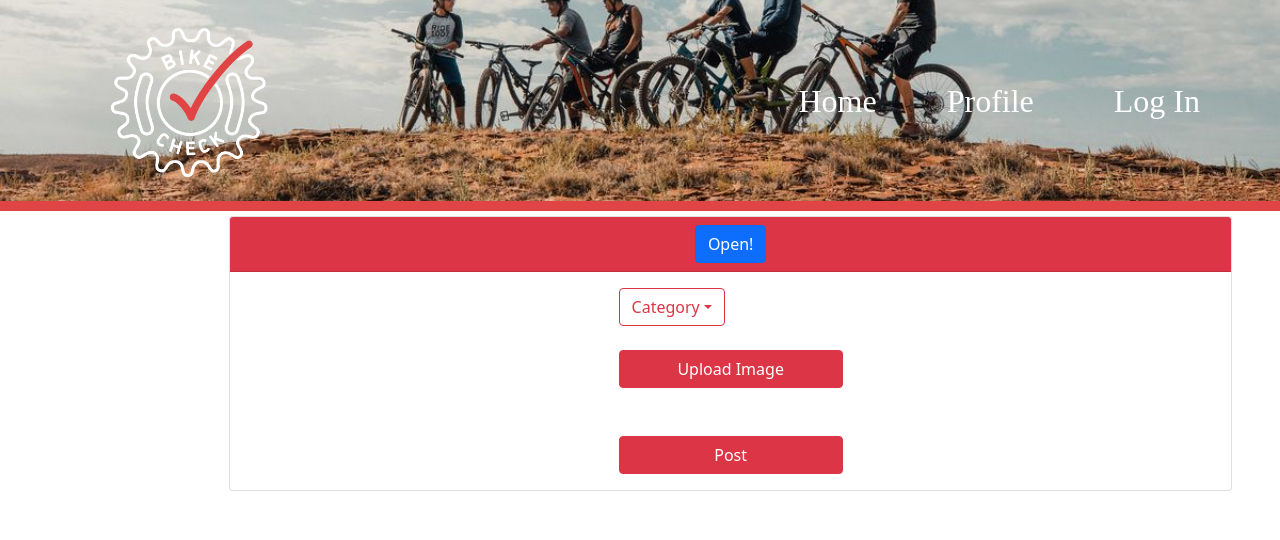
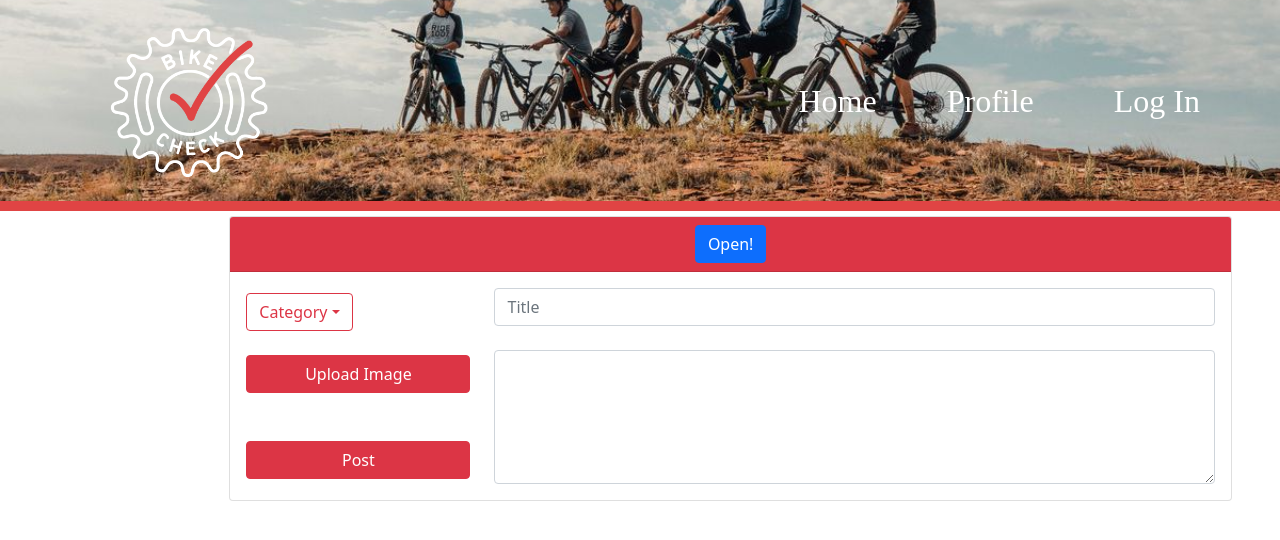
Before and after one commit to SprengerV/bike_check, a React (Create React App) app in the folder client/: page / in a window 1280 px wide. Shown: the top 540 px of the page. Built offline with nearby package versions, Linux system fonts and the light colour scheme; a web font is replaced by a local one.

Commit message:
text side of body

```diff
--- a/client/src/Components/Post/index.js
+++ b/client/src/Components/Post/index.js
@@ -28,7 +28,11 @@ const Post = () => {
                                     <br></br>
                                     <Button variant="danger">Post</Button>
                                 </Container>
-
+                                <Container className="col-9">
+                                    <FormControl placeholder="Title"/>
+                                    <br></br>
+                                    <FormControl as="textarea" rows="5"/>
+                                </Container>
                             </Card.Body>
                         </Accordion.Collapse>
                     </Card>
```
